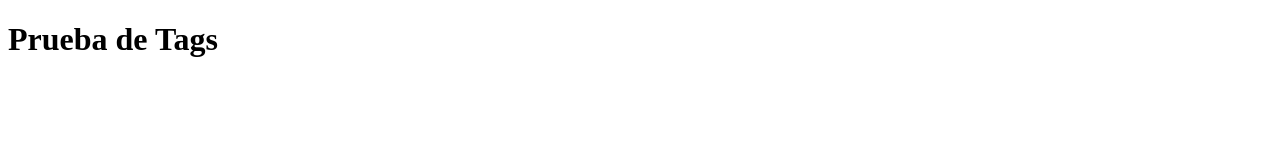
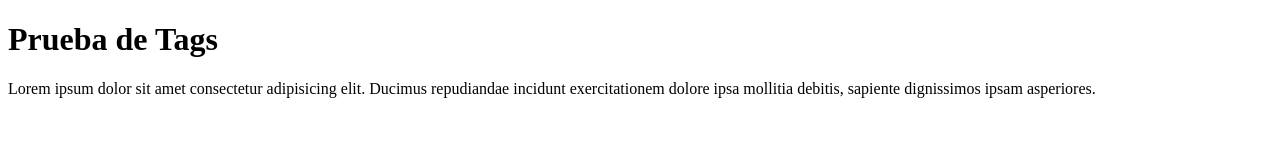
Before and after one commit to PeterArce96/prueba-tags, a plain HTML site: page index.html in a window 1280 px wide. Drawn offline with Linux system fonts and the light colour scheme.

Commit message:
Párrafo prueba

```diff
--- a/index.html
+++ b/index.html
@@ -8,5 +8,6 @@
 </head>
 <body>
     <h1>Prueba de Tags</h1>
+    <p>Lorem ipsum dolor sit amet consectetur adipisicing elit. Ducimus repudiandae incidunt exercitationem dolore ipsa mollitia debitis, sapiente dignissimos ipsam asperiores.</p>
 </body>
 </html>
```
